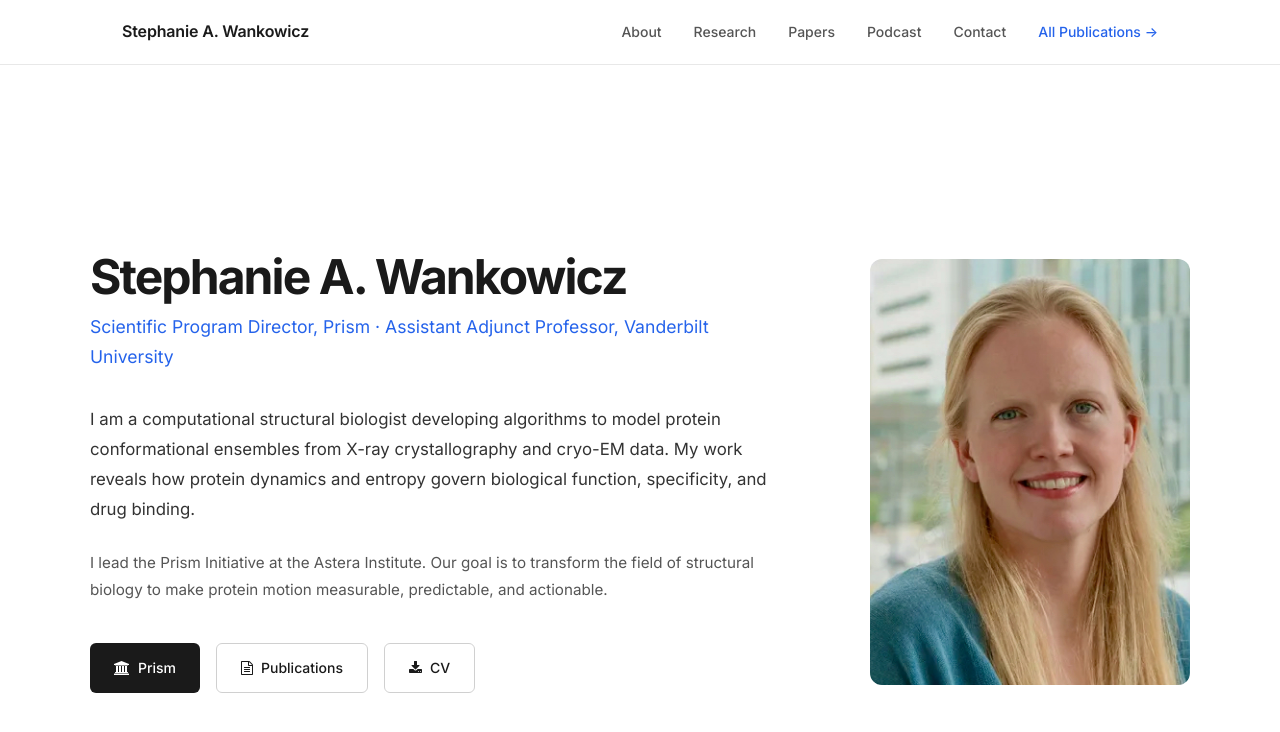
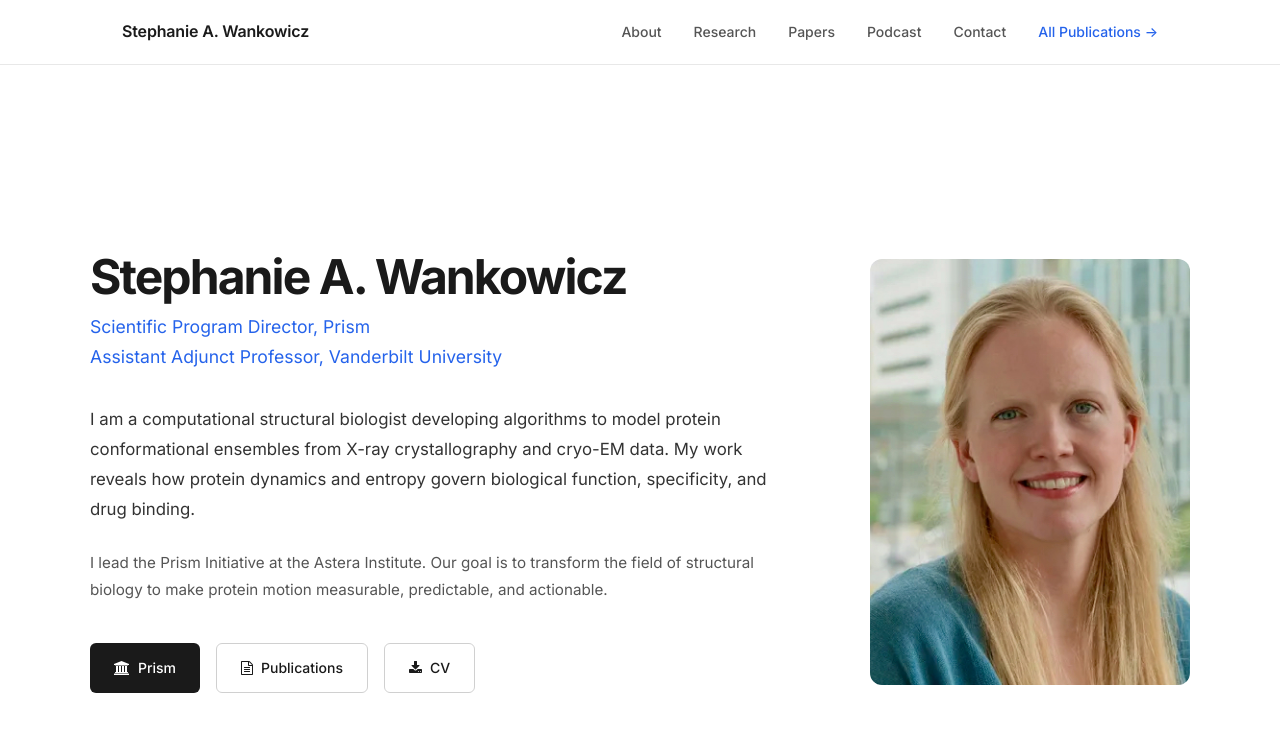
Before and after one commit to stephaniewankowicz/stephaniewankowicz.github.io, a Jekyll site: the page built from index.md, in a window 1280 px wide and 900 px high. Shown: the top 732 px of the window. Built offline with Jekyll 4.4.1, drawn with Linux system fonts in a browser that asks for light colours; nearby versions of some CDN libraries.

Commit message:
Put Vanderbilt title on its own line
Co-Authored-By: Claude Sonnet 4.6 <noreply@anthropic.com>

```diff
--- a/_layouts/home.html
+++ b/_layouts/home.html
@@ -51,7 +51,7 @@
       <div class="about-grid">
         <div class="about-text">
           <h1 class="about-name">Stephanie A. Wankowicz</h1>
-          <p class="about-role">Scientific Program Director, Prism · Assistant Adjunct Professor, Vanderbilt University</p>
+          <p class="about-role">Scientific Program Director, Prism<br>Assistant Adjunct Professor, Vanderbilt University</p>
           <p class="about-bio">
             I am a computational structural biologist developing algorithms to model protein conformational ensembles from X-ray crystallography and cryo-EM data. My work reveals how protein dynamics and entropy govern biological function, specificity, and drug binding.
           </p>
```
